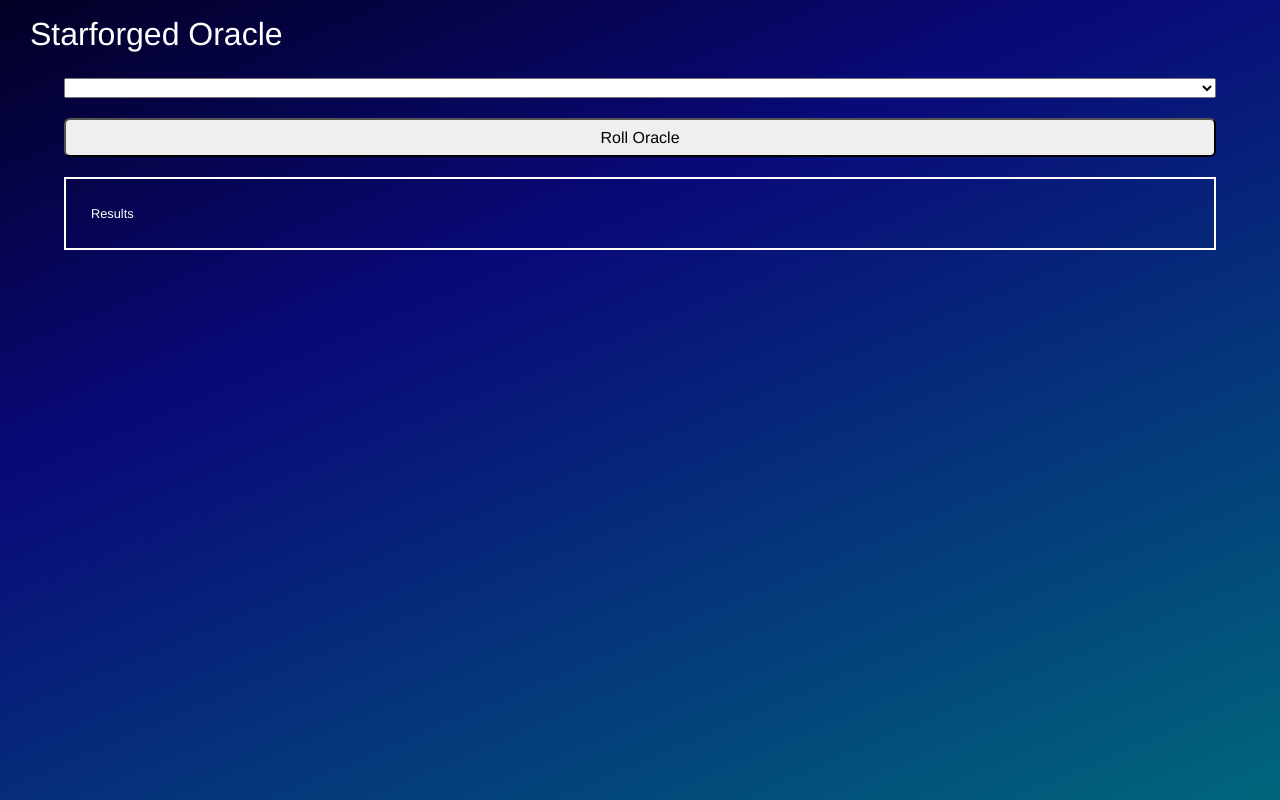
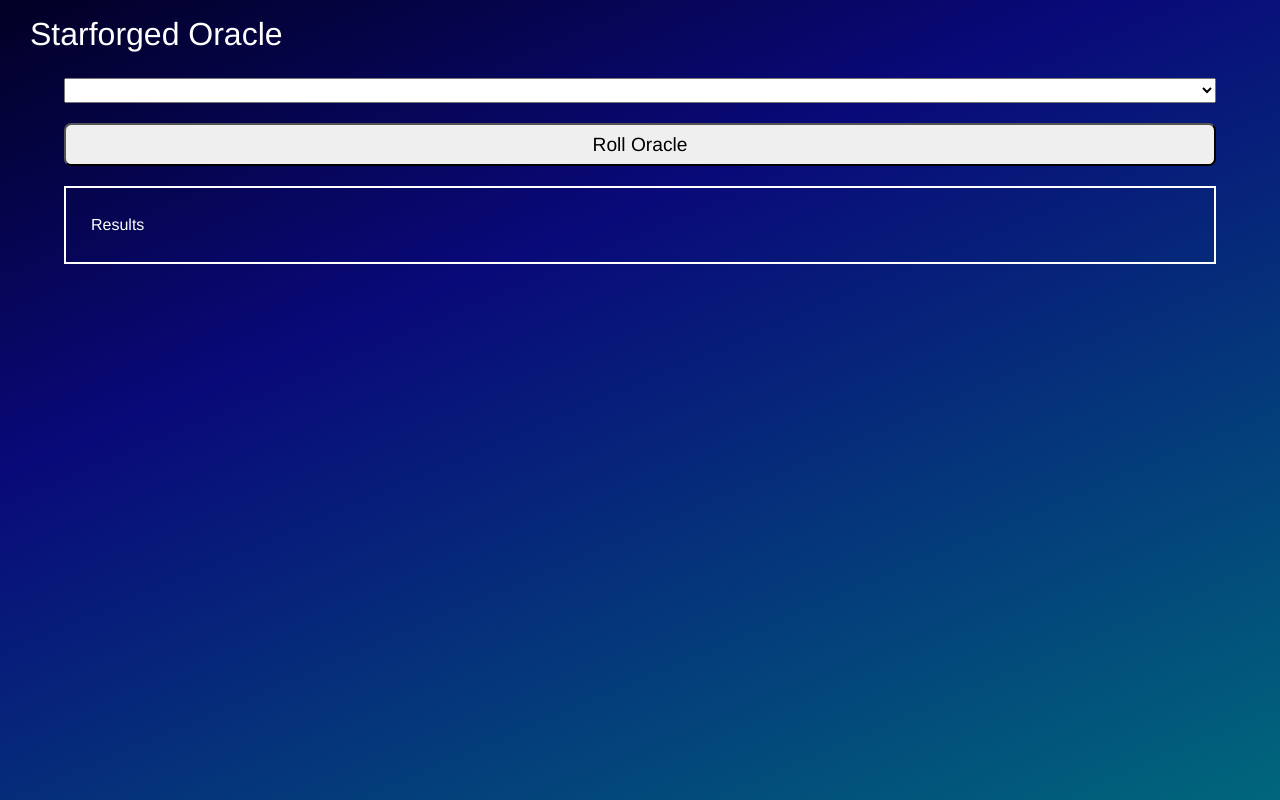
Before and after one commit to greer9290/starforgedgui, a website: page index.html in a window 1280 px wide. Drawn offline with Linux system fonts and the light colour scheme; no server answers.

Commit message:
font size increase

```diff
--- a/src/styles/main-style.css
+++ b/src/styles/main-style.css
@@ -68,7 +68,7 @@
     margin: 10px;
     gap: 10px;
     width: 90%;
-    font-size: 0.9em;
+    font-size: 1.2em;
   }
 
   #roll-oracle {
@@ -81,7 +81,7 @@
     text-decoration: none;
     padding: 0.5rem 1rem;
     border-radius: 0.375em;
-    font-size: 1em;
+    font-size: 1.2em;
     text-decoration: none;
     line-height: 1.2;
     cursor: cell;
@@ -100,7 +100,7 @@
     border: 2px white solid;
     padding: 25px;
     gap: 5px;
-    font-size: 0.8em;
+    font-size: 1em;
   }
 
   #main-container {
```
